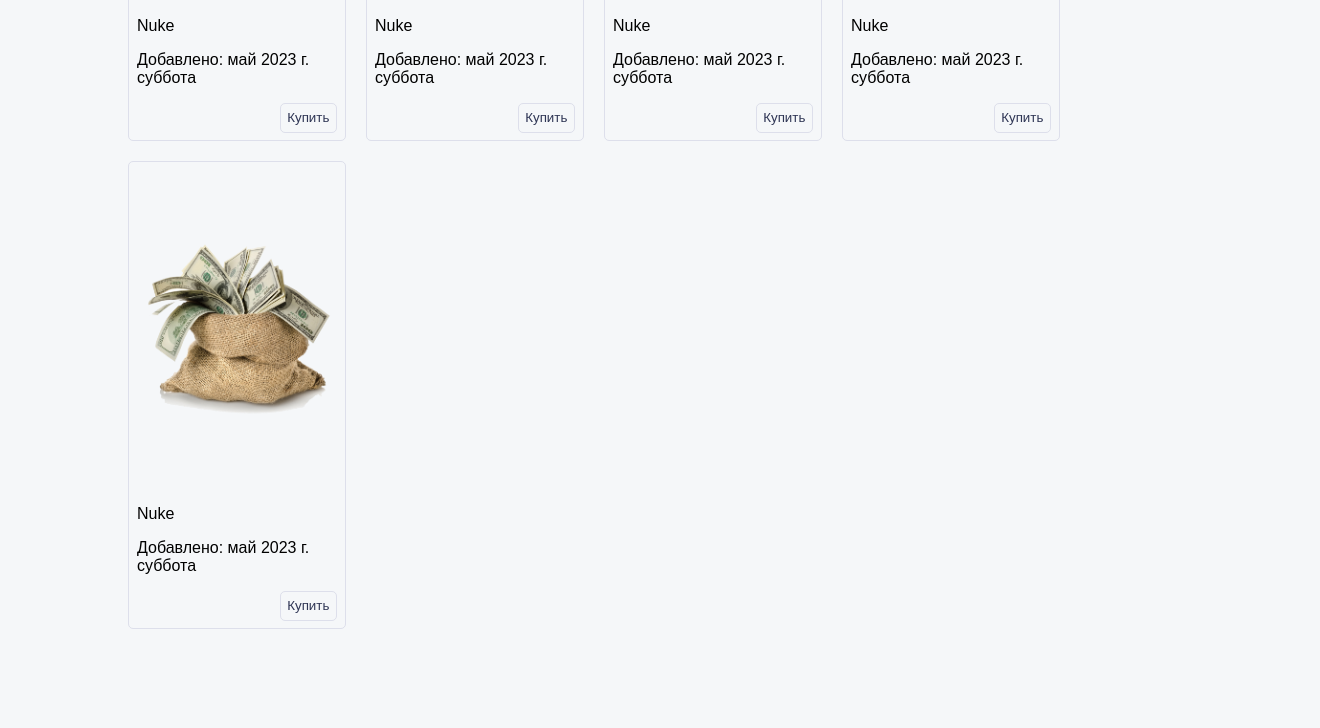
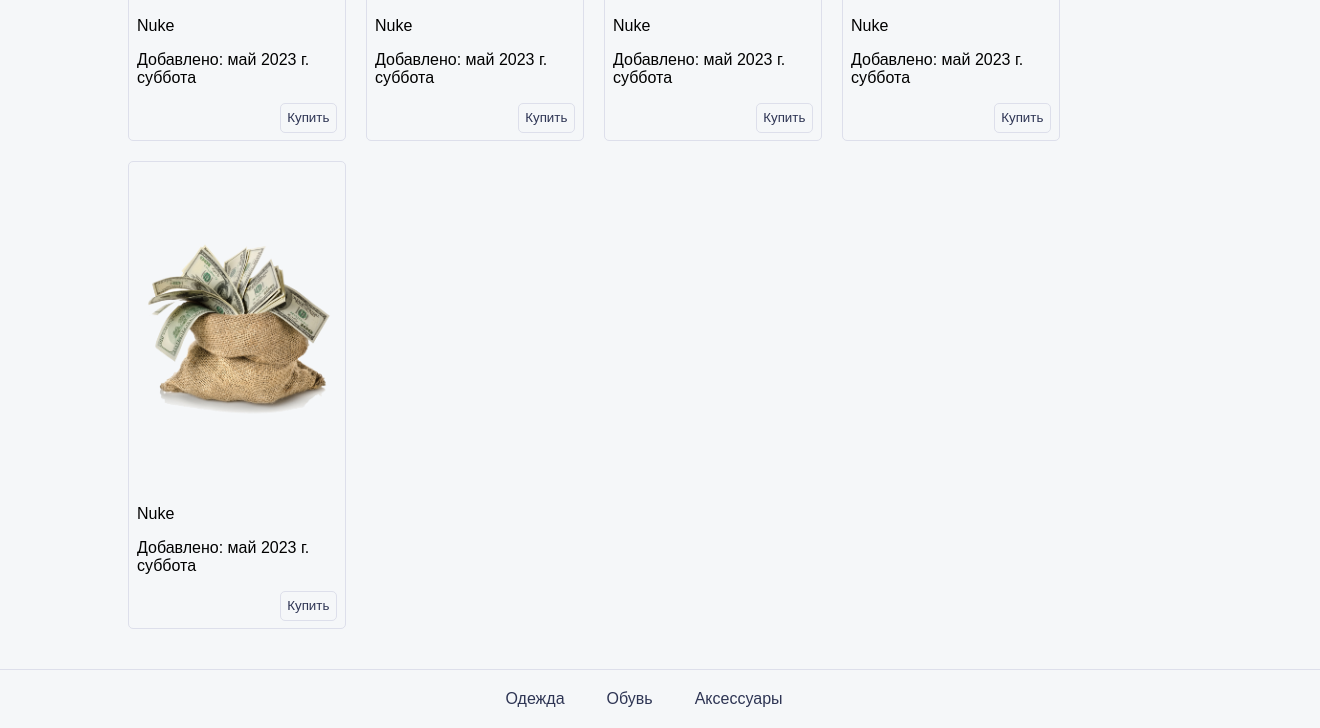
Before and after one commit to Frostray1/Digital-Design-Task, a plain HTML site: page index.html in a window 1280 px wide. Shown: the part 1847-2575 px from the top of the page, 1320 px wide, since content can reach past the window. Before the commit the page ends 2516 px from the top, so only its background shows below. Drawn offline with Linux system fonts and the light colour scheme.

Commit message:
Добавлен футер

```diff
--- a/index.html
+++ b/index.html
@@ -55,14 +55,14 @@
 		</div>
 
 
-		<!--
+
   <footer class="footer">
-    <ul class="footer__list">
-      <li class="footer__item"><a href="#category1" class="footer__link">Категория 1</a></li>
-      <li class="footer__item"><a href="#category2" class="footer__link">Категория 2</a></li>
-      <li class="footer__item"><a href="#category3" class="footer__link">Категория 3</a></li>
+    <ul class="menu__list">
+      <li class="footer__item menu__item"><a href="#category1" class="menu__link scroll-link">Одежда</a></li>
+      <li class="footer__item menu__item"><a href="#category2" class="menu__link scroll-link">Обувь</a></li>
+      <li class="footer__item menu__item"><a href="#category3" class="menu__link scroll-link">Аксессуары</a></li>
     </ul>
-  </footer> -->
+  </footer>
 
 		<!-- <div id="purchase-form" style="display: none;" class="purchase-form">
     <form onsubmit="return buyProduct()" class="purchase-form__form">
--- a/script.js
+++ b/script.js
@@ -58,8 +58,6 @@ scrollLinks.forEach(link => {
 
     if (targetElement) {
       const offsetTop = targetElement.offsetTop;
-      const windowHeight = window.innerHeight;
-      console.log(offsetTop)
       const scrollTo = offsetTop-headerHeight;
 
       window.scrollTo({
--- a/styles.css
+++ b/styles.css
@@ -114,6 +114,17 @@ h1 {
     border:1px solid red;
 }
 
+
+.footer{
+	display: flex;
+	align-items: center;
+	justify-content: center;
+	width: 100%;
+	padding: 20px;
+	border-top: 1px solid rgb(221, 223, 235);
+	background-color: rgb(245, 247, 249);
+}
+
 /* Темная тема */
 .dark {
 	background-color: #333;
```
